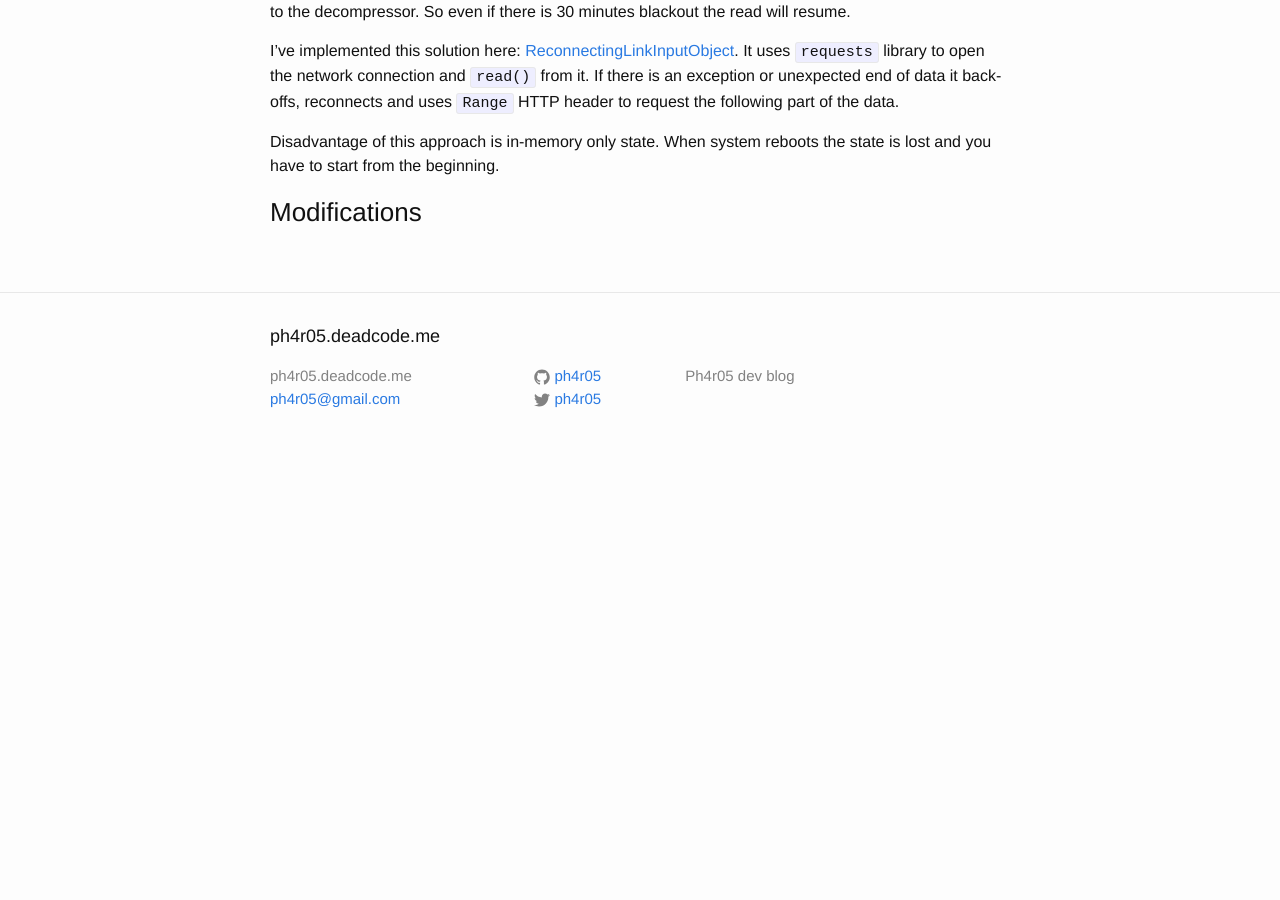
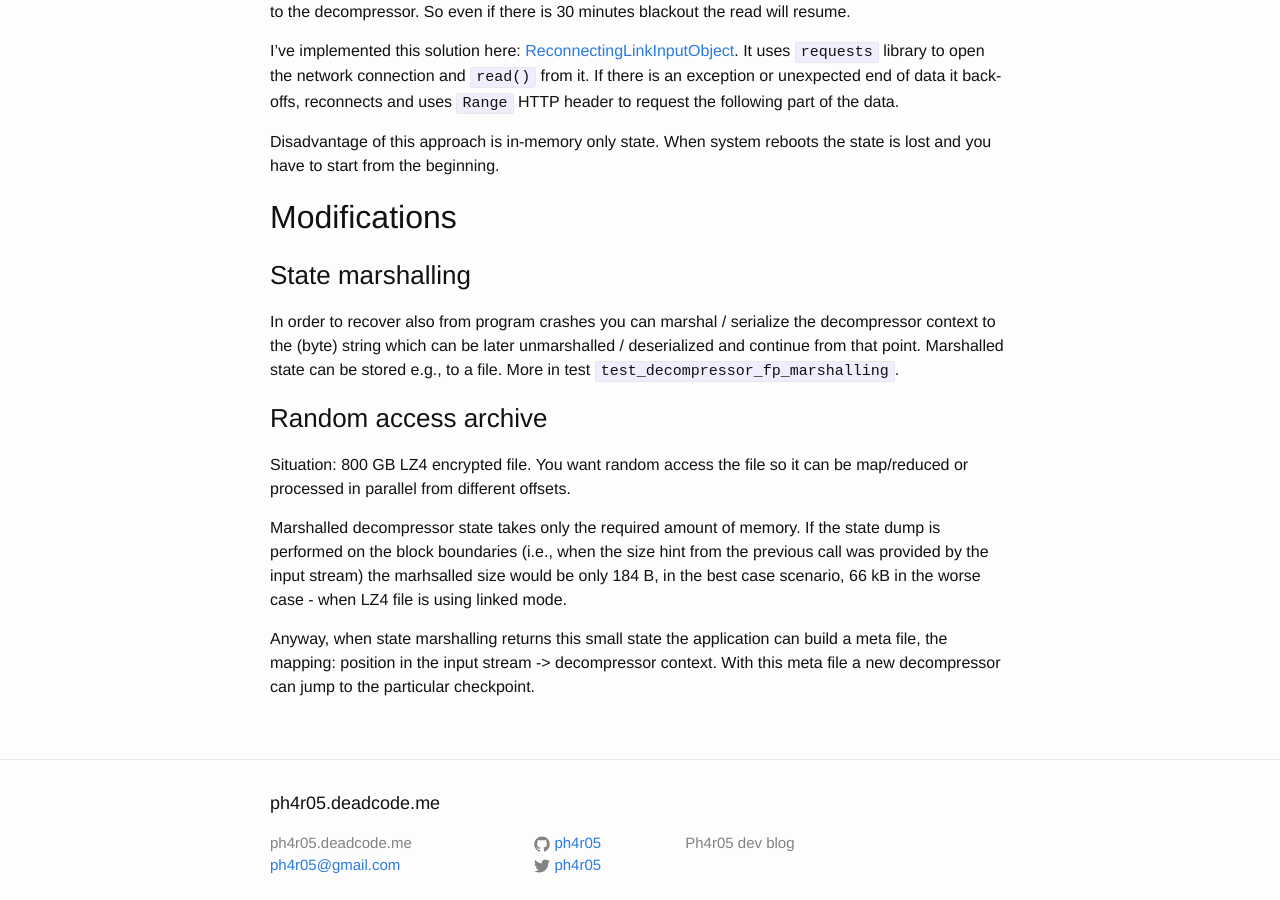
Before and after one commit to ph4r05/devblog, a Jekyll site: the page built from _posts/2017-10-04-lz4-stream-processing.markdown, in a window 1280 px wide and 900 px high, scrolled down 982 px. Built offline with Jekyll 4.4.1, drawn with Linux system fonts in a browser that asks for light colours; before the commit the page ends 1452 px from its top, so only the background shows below that.

Commit message:
lz4 - text from readme

```diff
--- a/_posts/2017-10-04-lz4-stream-processing.markdown
+++ b/_posts/2017-10-04-lz4-stream-processing.markdown
@@ -44,7 +44,30 @@ It uses `requests` library to open the network connection and `read()` from it.
 Disadvantage of this approach is in-memory only state. When system reboots the state is lost and you have to start from
 the beginning.
 
-### Modifications
+## Modifications
+
+### State marshalling
+
+In order to recover also from program crashes you can marshal / serialize
+the decompressor context to the (byte) string which can be later
+unmarshalled / deserialized and continue from that point. Marshalled state
+can be stored e.g., to a file. More in test `test_decompressor_fp_marshalling`.
+
+### Random access archive
+
+Situation: 800 GB LZ4 encrypted file. You want random access the file
+ so it can be map/reduced or processed in parallel from different offsets.
+
+Marshalled decompressor state takes only the required
+amount of memory. If the state dump is performed on the block boundaries
+(i.e., when the size hint from the previous call was provided by the input stream)
+ the marhsalled size would be only 184 B, in the best case scenario, 66 kB in the worse case -
+ when LZ4 file is using linked mode.
+
+Anyway, when state marshalling returns this small state the application
+can build a meta file, the mapping: position in the input stream -> decompressor context.
+With this meta file a new decompressor can jump to the particular checkpoint.
+
 
 
 [lz4]: https://github.com/lz4/lz4
```
